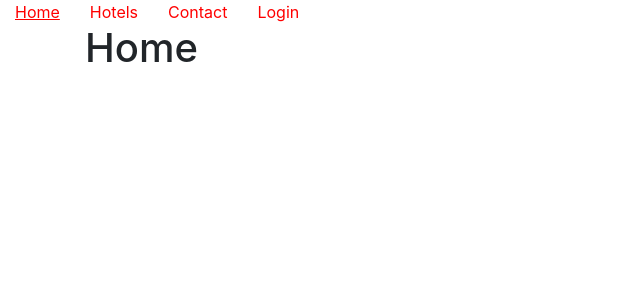
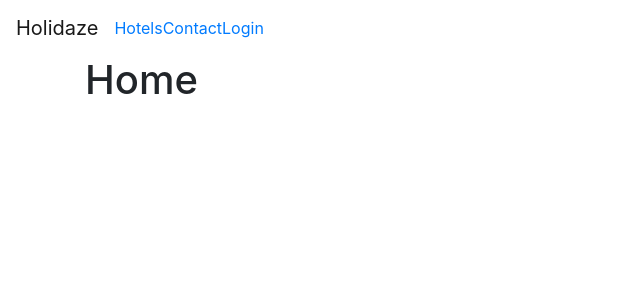
Before and after one commit to EvaSingh/project-exam-2, a React (Create React App) app: page / in a window 1280 px wide. Shown: the top 300 px of the page, without its empty margins (0-640 px from the left). Built offline with nearby package versions, Linux system fonts and the light colour scheme.

Commit message:
Add navbar

```diff
--- a/src/App.js
+++ b/src/App.js
@@ -13,7 +13,7 @@ import Hotels from "./components/admin/Hotels";
 import AddHotel from "./components/admin/AddHotel";
 import EditHotel from "./components/admin/EditHotel";
 import Dashboard from "./components/admin/Dashboard";
-import Nav from "./components/layout/Nav";
+import Navigation from "./components/layout/Navigation";
 import "./App.css";
 
 
@@ -21,7 +21,7 @@ function App() {
     return (
         <AuthContextProvider>
             <Router>
-                <Nav />
+                <Navigation />
 
                 <Container>
                     <Switch>
--- a/src/components/layout/Nav.js
+++ b/src/components/layout/Navigation.js
@@ -1,17 +1,21 @@
 import React, { useContext } from "react";
+import Navbar from "react-bootstrap/Navbar";
+import Nav from "react-bootstrap/Nav";
 import { NavLink } from "react-router-dom";
 import { AuthContext } from "../../context/AuthContext";
 import Logout from "../auth/Logout";
 
 
-function Nav() {
+function Navigation() {
     const { user } = useContext(AuthContext);
     return (
 
-        <div className="menu">
-            <NavLink to="/" exact>
-                Home
-            </NavLink>
+        //<div className="menu">
+        <Navbar expand="lg">
+            <Navbar.Brand href="/">Holidaze</Navbar.Brand>
+            <Navbar.Toggle aria-controls="basic-navbar-nav" />
+            <Navbar.Collapse id="basic-navbar-nav">
+            <Nav className="mr-auto">
             <NavLink to="/hotels" exact>
                 Hotels
             </NavLink>
@@ -27,9 +31,15 @@ function Nav() {
             ) : (
                 <NavLink to="/register">Login</NavLink>
             )}
-        </div>
+            </Nav>
+            </Navbar.Collapse>
+        </Navbar>
+
+
+
+        //</div>
 
     );
 }
 
-export default Nav;
+export default Navigation;
```
